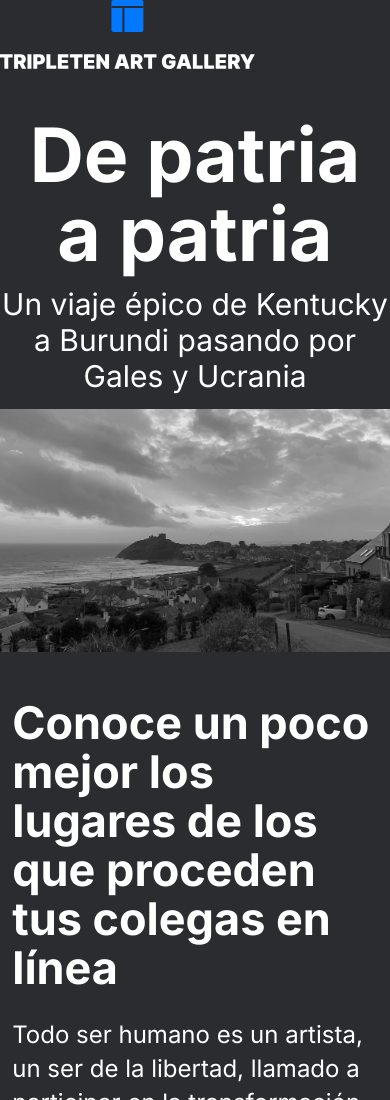
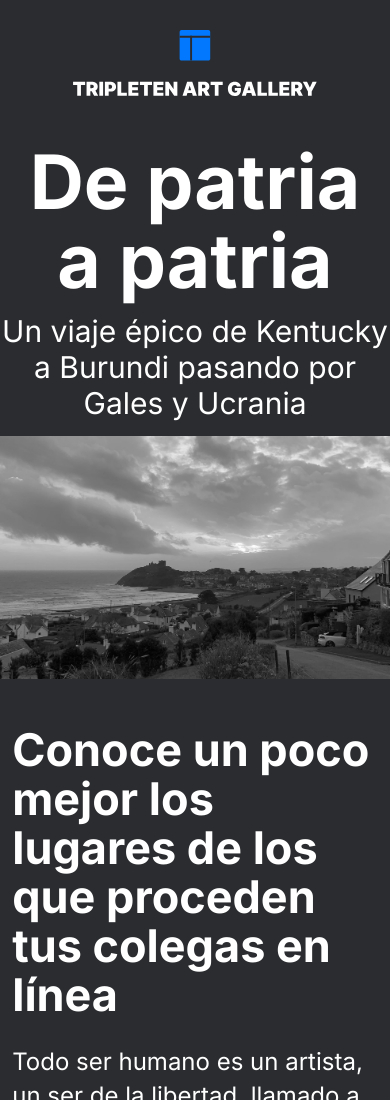
Before and after one commit to Leo2434/web_project_homeland, a plain HTML site: page index.html in a window 390 px wide. Shown: the top 1100 px of the page. Drawn offline with Linux system fonts and the light colour scheme.

Commit message:
Solucionar error de clase logo

```diff
--- a/blocks/logo.css
+++ b/blocks/logo.css
@@ -2,7 +2,7 @@
   display: flex;
 }
 
-.logo_image {
+.logo__image {
   margin: auto;
   width: 254.84px;
   height: 68.94px;
@@ -10,7 +10,7 @@
 }
 
 @media screen and (max-width: 768px) {
-  .logo_image {
+  .logo__image {
     width: 254px;
     height: 66px;
     padding-top: 30px;
@@ -18,7 +18,7 @@
 }
 
 @media screen and (max-width: 320px) {
-  .logo_image {
+  .logo__image {
     width: 188px;
     height: 52px;
     padding-top: 20px;
```
